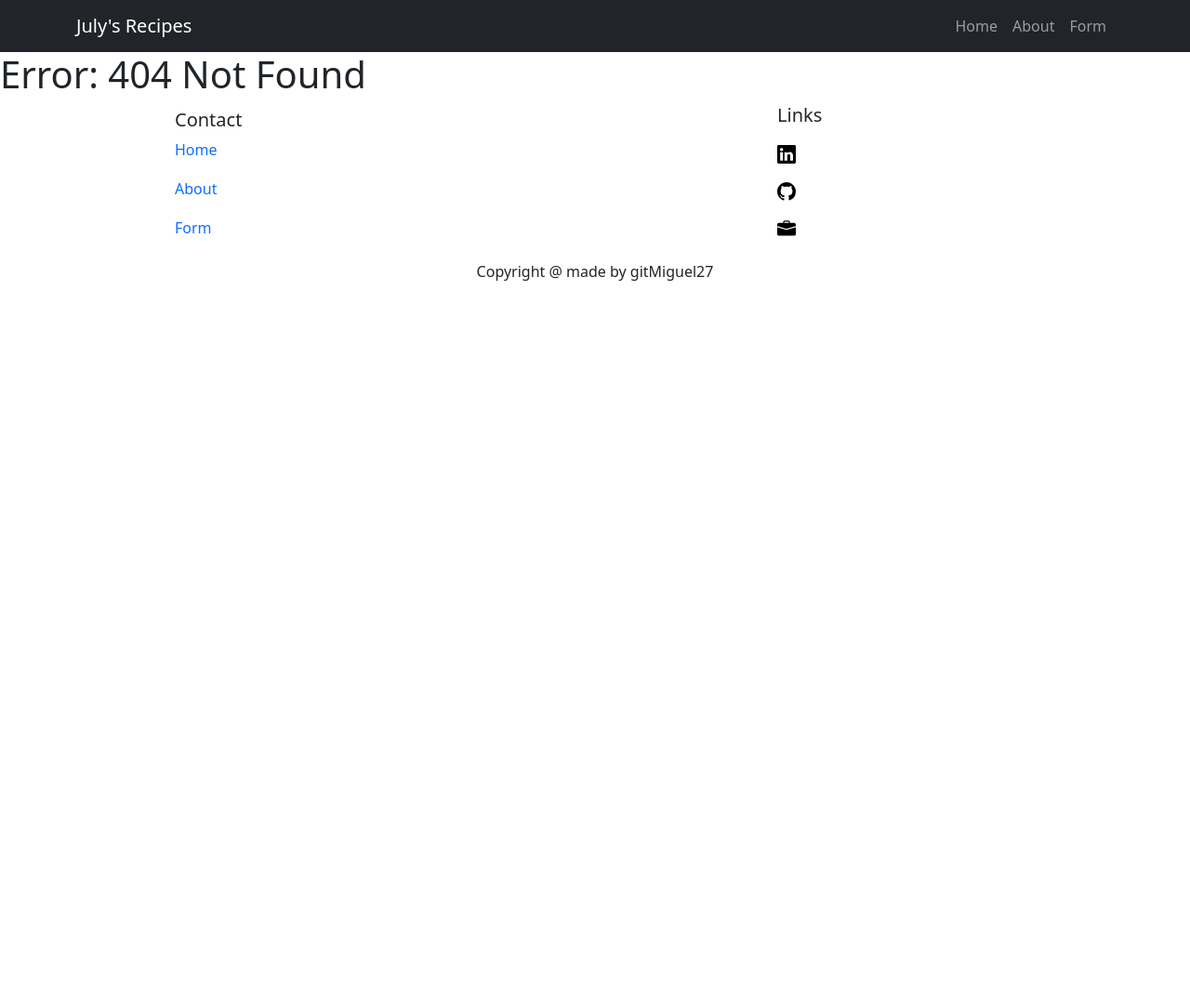
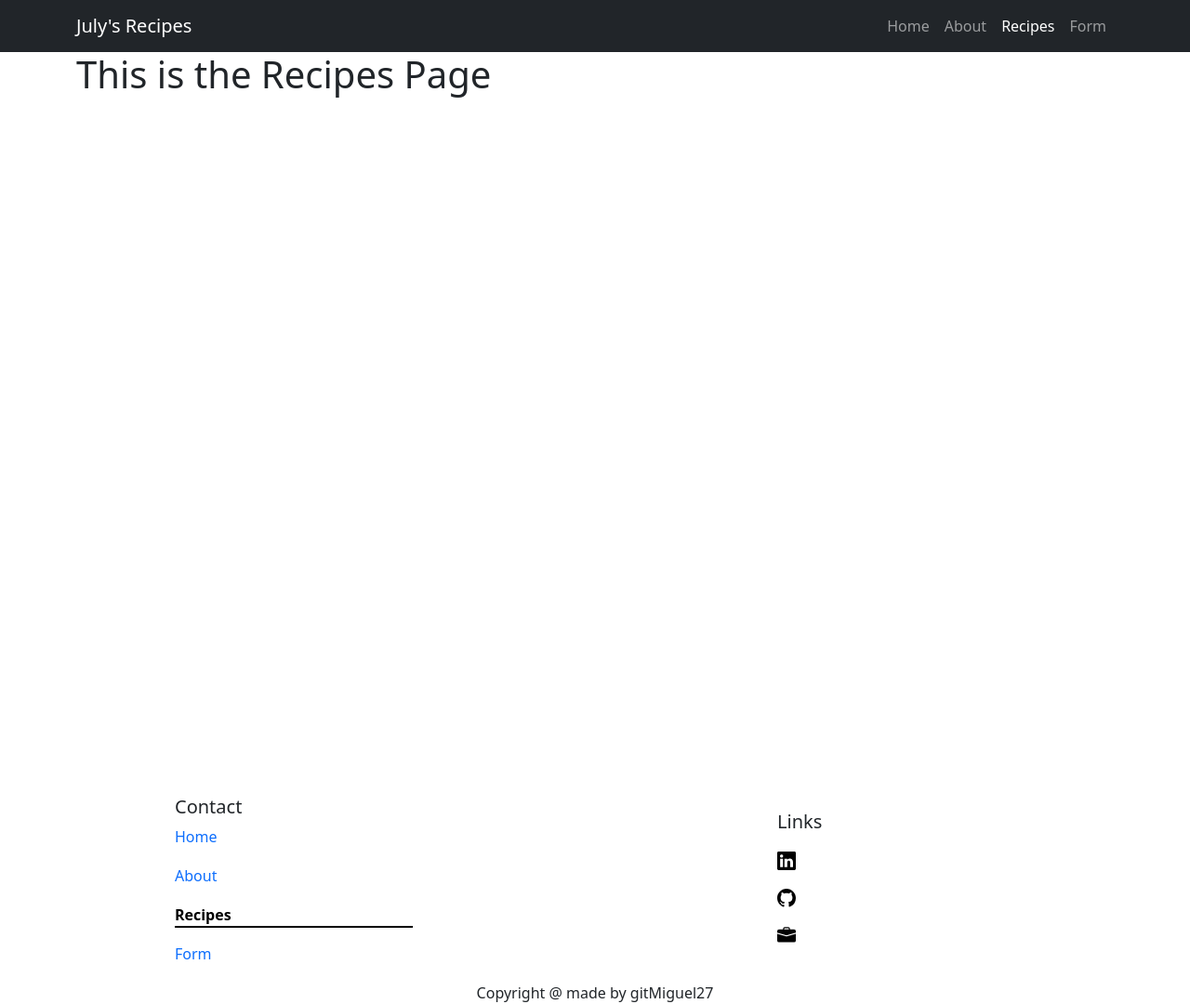
Before and after one commit to gitMiguel27/julys-recipes-FE, a React (Vite) app: page /recipes in a window 1280 px wide. Before the commit this address had no page. Shown: the whole page at 93% size. Before the commit the page ends 800 px from the top, so only its background shows below. Built offline with nearby package versions, Linux system fonts and the light colour scheme.

Commit message:
added recipes page

```diff
--- a/src/App.jsx
+++ b/src/App.jsx
@@ -5,6 +5,7 @@ import Home from './pages/Home/Home'
 import Footer from './components/Footer/Footer'
 import About from './pages/About/About'
 import RecipeForm from './pages/RecipeForm/RecipeForm'
+import Recipes from './pages/Recipes/Recipes'
 import { Container } from 'react-bootstrap'
 
 function App() {
@@ -15,6 +16,7 @@ function App() {
       <Routes>
         <Route path='/' element={<Home />} />
         <Route path='/about' element={<About />} />
+        <Route path='/recipes' element={<Recipes />} />
         <Route path='/form' element={<RecipeForm />} />
         <Route path='*' element={<h1>Error: 404 Not Found</h1>} />
       </Routes>
--- a/src/components/Footer/Footer.jsx
+++ b/src/components/Footer/Footer.jsx
@@ -19,7 +19,10 @@ function Footer() {
               <Nav.Link eventKey="link-1" as={NavLink} to='/about' className="p-0" >About</Nav.Link>
             </Nav.Item>
             <Nav.Item as="li">
-              <Nav.Link eventKey="link-2" as={NavLink} to='/form' className="p-0" >Form</Nav.Link>
+              <Nav.Link eventKey="link-2" as={NavLink} to='/recipes' className="p-0" >Recipes</Nav.Link>
+            </Nav.Item>
+            <Nav.Item as="li">
+              <Nav.Link eventKey="link-3" as={NavLink} to='/form' className="p-0" >Form</Nav.Link>
             </Nav.Item>
           </Nav>
         </Container>
--- a/src/components/Header/Header.jsx
+++ b/src/components/Header/Header.jsx
@@ -11,6 +11,7 @@ function Header() {
           <Nav className="ms-auto">
             <Nav.Link as={NavLink} to='/'>Home</Nav.Link>
             <Nav.Link as={NavLink} to='/about'>About</Nav.Link>
+            <Nav.Link as={NavLink} to='/recipes'>Recipes</Nav.Link>
             <Nav.Link as={NavLink} to='/form' >Form</Nav.Link>
           </Nav>
         </Navbar.Collapse>
--- /dev/null
+++ b/src/pages/Recipes/Recipes.jsx
@@ -0,0 +1,12 @@
+import React from 'react'
+import { Container } from 'react-bootstrap'
+
+function Recipes() {
+  return (
+    <Container style={{ height: '100vh' }} >
+        <h1>This is the Recipes Page</h1>
+  </Container>
+  )
+}
+
+export default Recipes
```
